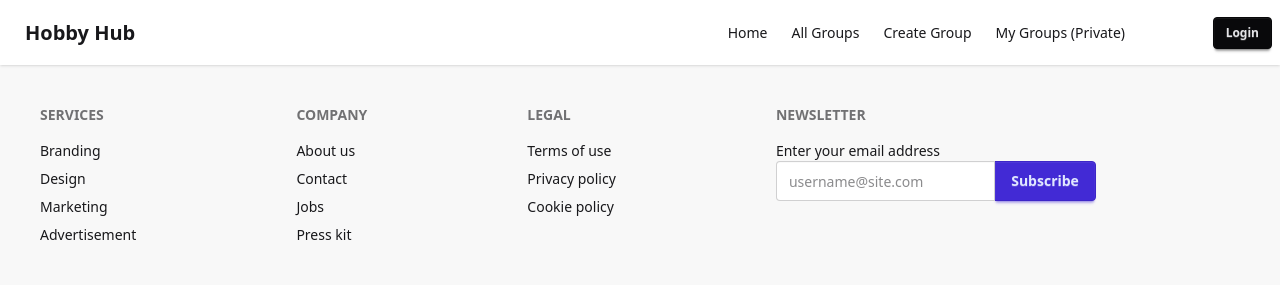
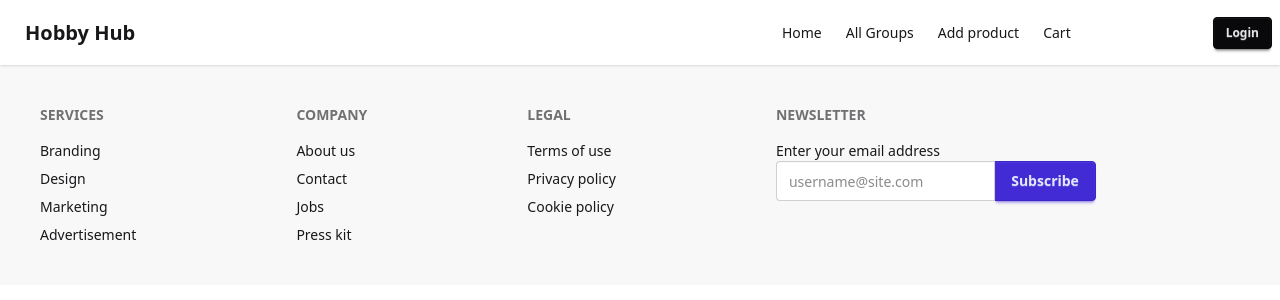
Before and after one commit to tanvirabsur/e-commerce-app, a React (Vite) app: page / in a window 1280 px wide. Shown: the top 300 px of the page. Built offline with nearby package versions, Linux system fonts and the light colour scheme; no server answers.

Commit message:
add something

```diff
--- a/src/components/Loading.jsx
+++ b/src/components/Loading.jsx
@@ -2,8 +2,8 @@ import React from 'react';
 
 const Loading = () => {
     return (
-        <div>
-
+        <div className='min-h-screen flex justify-center'>
+            <span className="loading loading-spinner text-success"></span>
         </div>
     );
 };
--- a/src/components/NavBar.jsx
+++ b/src/components/NavBar.jsx
@@ -35,8 +35,8 @@ const Navbar = () => {
                     <ul className="menu menu-horizontal px-1">
                         <li><NavLink to={'/'}>Home</NavLink></li>
                         <li><NavLink to={'/all-groups'}>All Groups</NavLink></li>
-                        <li><NavLink to={'/createGroup'}>Create Group</NavLink></li>
-                        <li><NavLink to={'/my-group'}>My Groups (Private)</NavLink></li>
+                        <li><NavLink to={'/addproduct'}>Add product</NavLink></li>
+                        <li><NavLink to={'/cart'}>Cart</NavLink></li>
                     </ul>
                 </div>
                 {/*  */}
@@ -97,9 +97,9 @@ const Navbar = () => {
                             tabIndex={0}
                             className="menu menu-sm dropdown-content bg-base-100 rounded-box z-1 mt-3 w-52 p-2 shadow ">
                             <li className='lg:hidden'><NavLink to={'/'}>Home</NavLink></li>
-                            <li className='lg:hidden'><NavLink to={'/all-groups'}>All Groups</NavLink></li>
-                            <li className='lg:hidden'><NavLink to={'/createGroup'}>Create Group</NavLink></li>
-                            <li className='lg:hidden'><NavLink to={'/my-group'}>My Groups (Private)</NavLink></li>
+                            <li className='lg:hidden'><NavLink to={'/all-groups'}>no Groups</NavLink></li>
+                            <li className='lg:hidden'><NavLink to={'/addproduct'}>addproduct</NavLink></li>
+                            <li className='lg:hidden'><NavLink to={'/cart'}>My Cart</NavLink></li>
                             <li><a className='' onClick={Logout}>Logout</a></li>
                         </ul>
                     </div>
--- a/src/router/RouterProvider.jsx
+++ b/src/router/RouterProvider.jsx
@@ -4,7 +4,7 @@ import Login from "../Pages/Login";
 import AddProduct from "../Pages/AddProduct";
 import ProductDetails from "../Pages/ProductDetails";
 import Cart from "../Pages/Cart";
-
+import Regester from '../Pages/Regester'
 
 const router = createBrowserRouter([
     {
@@ -26,6 +26,10 @@ const router = createBrowserRouter([
             {
                 path: '/cart',
                 Component: Cart
+            },
+            {
+                path: '/regester',
+                Component: Regester
             }
 
         ]
```
